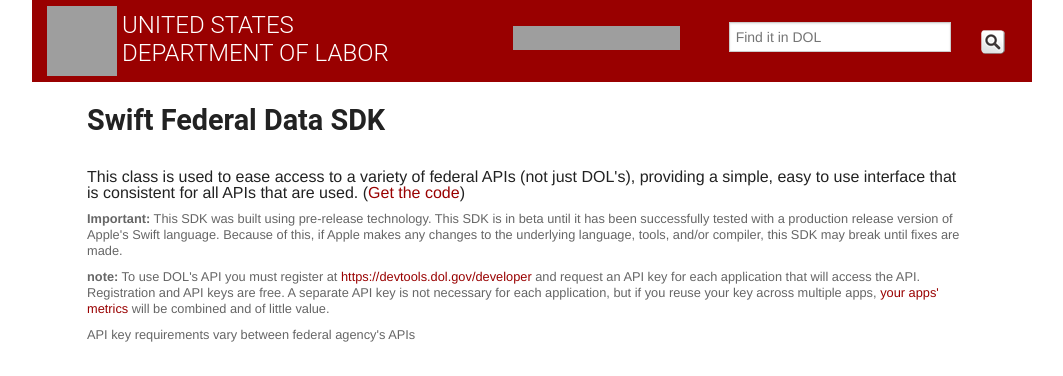
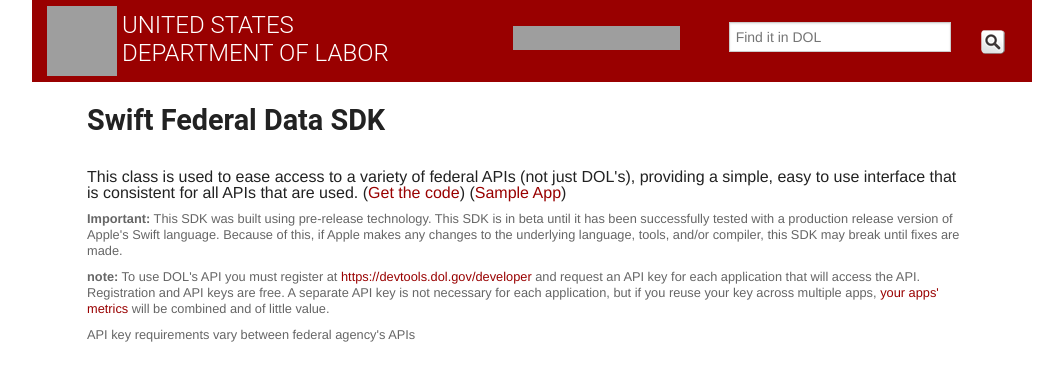
Before and after one commit to USDepartmentofLabor/Swift-Federal-Data-SDK, a Jekyll site: the page built from index.html, in a window 1280 px wide and 900 px high, cut to the strip 0-376 px from the top of the window. Shown: the whole strip, without its empty margins (108-1171 px from the left). Built offline with Jekyll 4.4.1, drawn with Linux system fonts in a browser that asks for light colours; nearby versions of some CDN libraries; grey boxes are pictures that could not be loaded.

Commit message:
Added link to the sample app

```diff
--- a/index.html
+++ b/index.html
@@ -9,7 +9,7 @@
 </div>
   	<div class='limiter pad0y pad4x clearfix'>
   		<div class='col12 pad1y'>
-This class is used to ease access to a variety of federal APIs (not just DOL's), providing a simple, easy to use interface that is consistent for all APIs that are used.  (<a href="https://github.com/USDepartmentofLabor/Swift-Federal-Data-SDK">Get the code</a>)
+This class is used to ease access to a variety of federal APIs (not just DOL's), providing a simple, easy to use interface that is consistent for all APIs that are used.  (<a href="https://github.com/USDepartmentofLabor/Swift-Federal-Data-SDK">Get the code</a>) (<a href="https://github.com/USDepartmentofLabor/Swift-Sample-App">Sample App</a>)
 <p><strong>Important:</strong> This SDK was built using pre-release technology.  This SDK is in beta until it has been successfully tested with a production release version of Apple's Swift language.  Because of this, if Apple makes any changes to the underlying language, tools, and/or compiler, this SDK may break until fixes are made.</p>
 <p><strong>note:</strong> To use DOL's API you must register at <a href="https://devtools.dol.gov/developer">https://devtools.dol.gov/developer</a> and request an API key for each application that will access the API. Registration and API keys are free. A separate API key is not necessary for each application, but if you reuse your key across multiple apps, <a href="http://developer.dol.gov/dataset/api-metrics-key">your apps' metrics</a> will be combined and of little value.</p>
 <p>API key requirements vary between federal agency's APIs</p>
```
